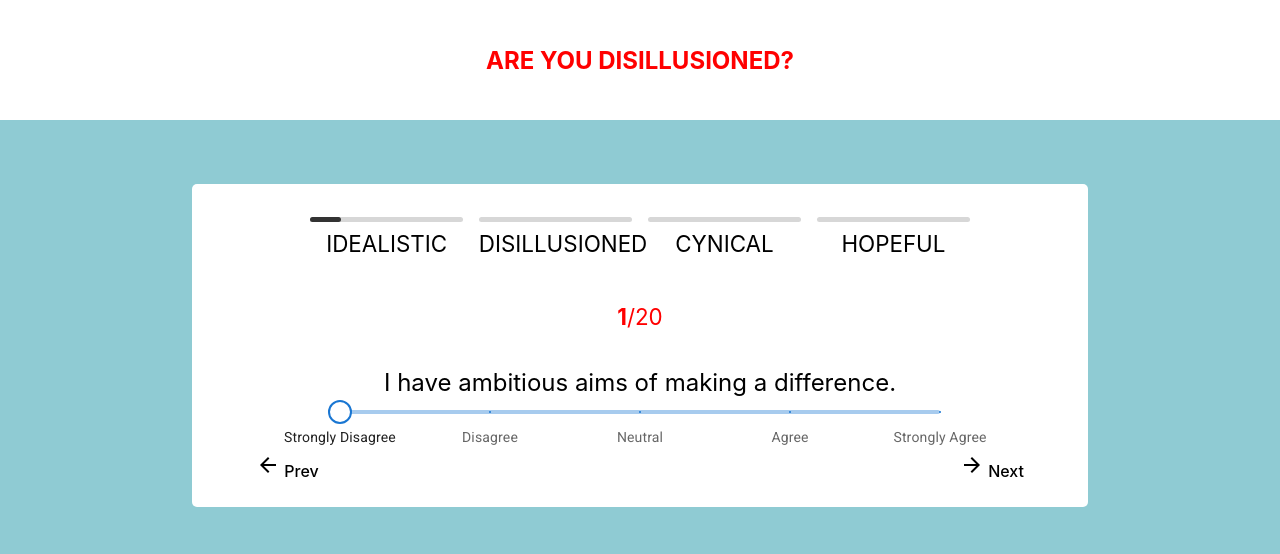
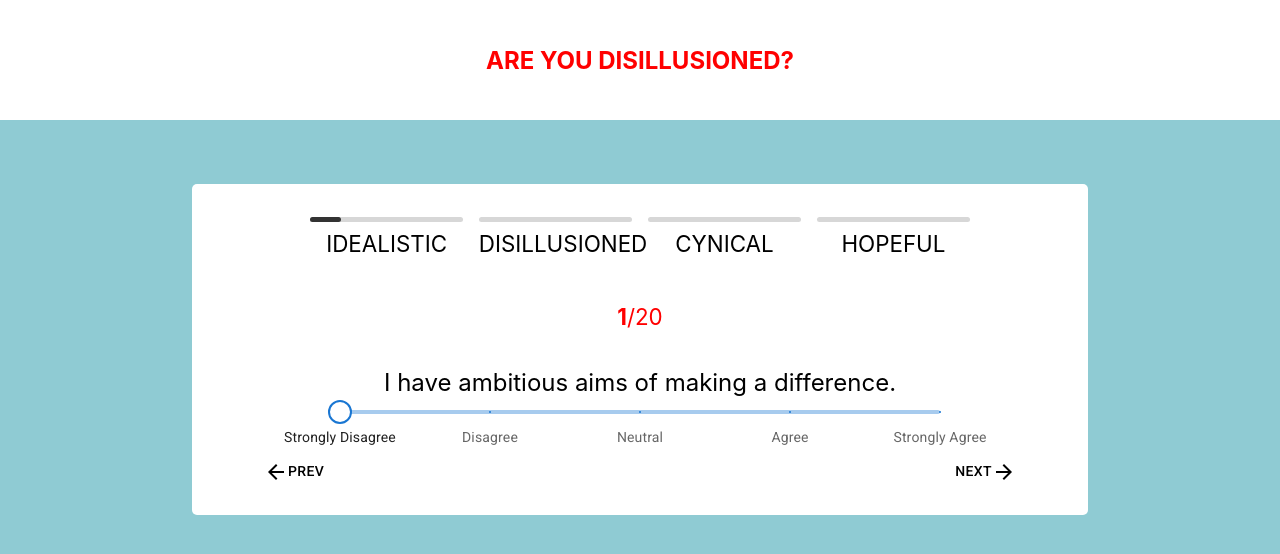
Before and after one commit to Hriday1321/StudioAssessment, a React (Create React App) app: page / in a window 1280 px wide. Shown: the top 554 px of the page. Built offline with nearby package versions, Linux system fonts and the light colour scheme; the HTML template or start-up script is replaced by a standard one.

Commit message:
colors are messed up

```diff
--- a/src/components/Body/Body.elements.js
+++ b/src/components/Body/Body.elements.js
@@ -25,7 +25,6 @@ export const Cont2 = styled.div`
 export const Cont3 = styled.div`
     display: flex;
     justify-content: space-between;
-    align-items: center;
     font-size: 1em;
     font-weight: 500;
 `
--- a/src/components/Body/Body.js
+++ b/src/components/Body/Body.js
@@ -1,11 +1,12 @@
 import React from 'react'
 import Bar from '../Bar/Bar'
-import { Container, Cont, Cont2, Cont3, Div } from './Body.elements'
+import { Container, Cont, Cont2, Cont3, Div} from './Body.elements'
 import { data } from './../../utils/data'
 import Slider from '../Slider/Slider';
 
 import ArrowBackIcon from '@mui/icons-material/ArrowBack';
 import ArrowForwardIcon from '@mui/icons-material/ArrowForward';
+import { Button } from '@mui/material';
 
 function Body() {
   const [value, setValue] = React.useState(1);
@@ -35,8 +36,12 @@ function Body() {
         <Cont>{data[value - 1].ques}</Cont>
         <Cont><Slider value = {value} set = {setValue}/></Cont>
         <Cont3>
-            <div><ArrowBackIcon /> Prev</div>
-            <div><ArrowForwardIcon /> Next</div>
+            <Button sx={{
+                color: 'black'
+            }}><ArrowBackIcon /> Prev</Button>
+            <Button sx={{
+                color: 'black'
+            }}>Next <ArrowForwardIcon /></Button>
         </Cont3>
     </Container>
   )
```
